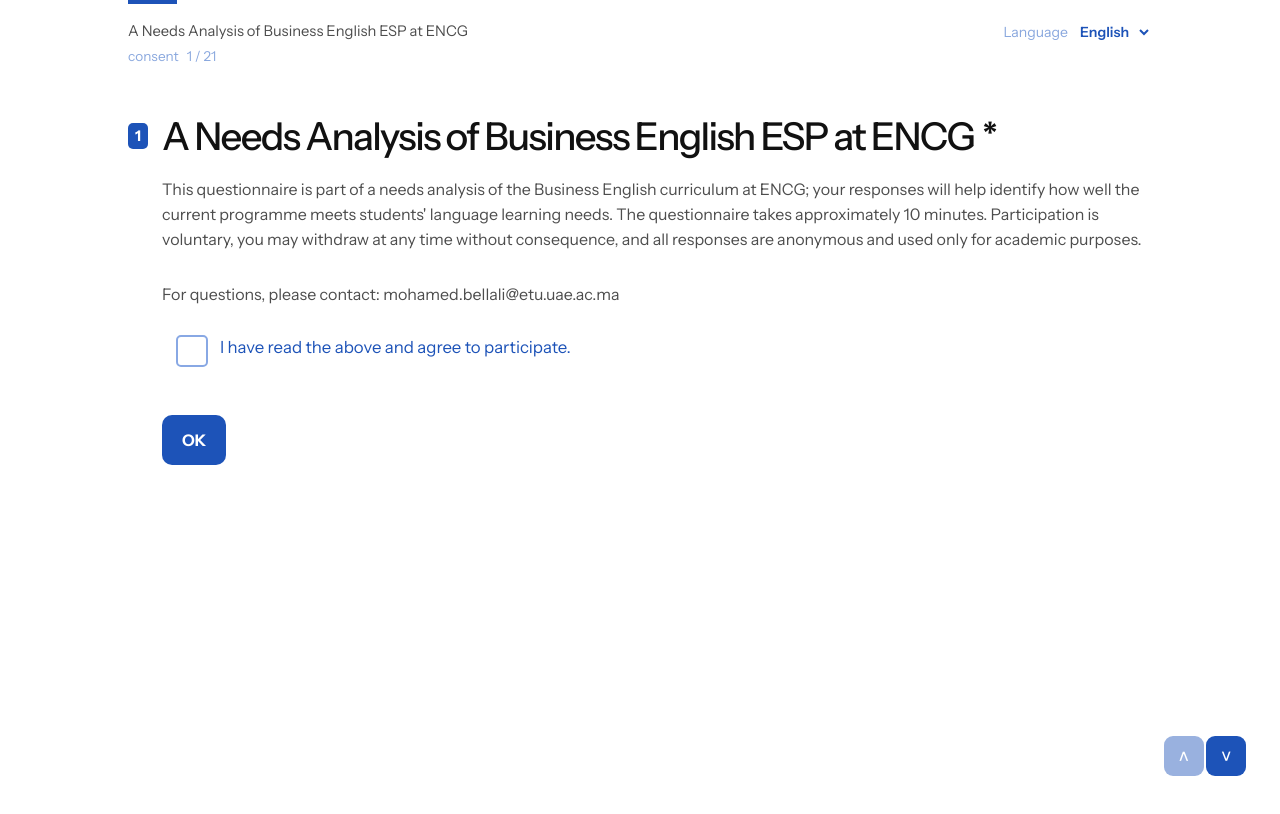
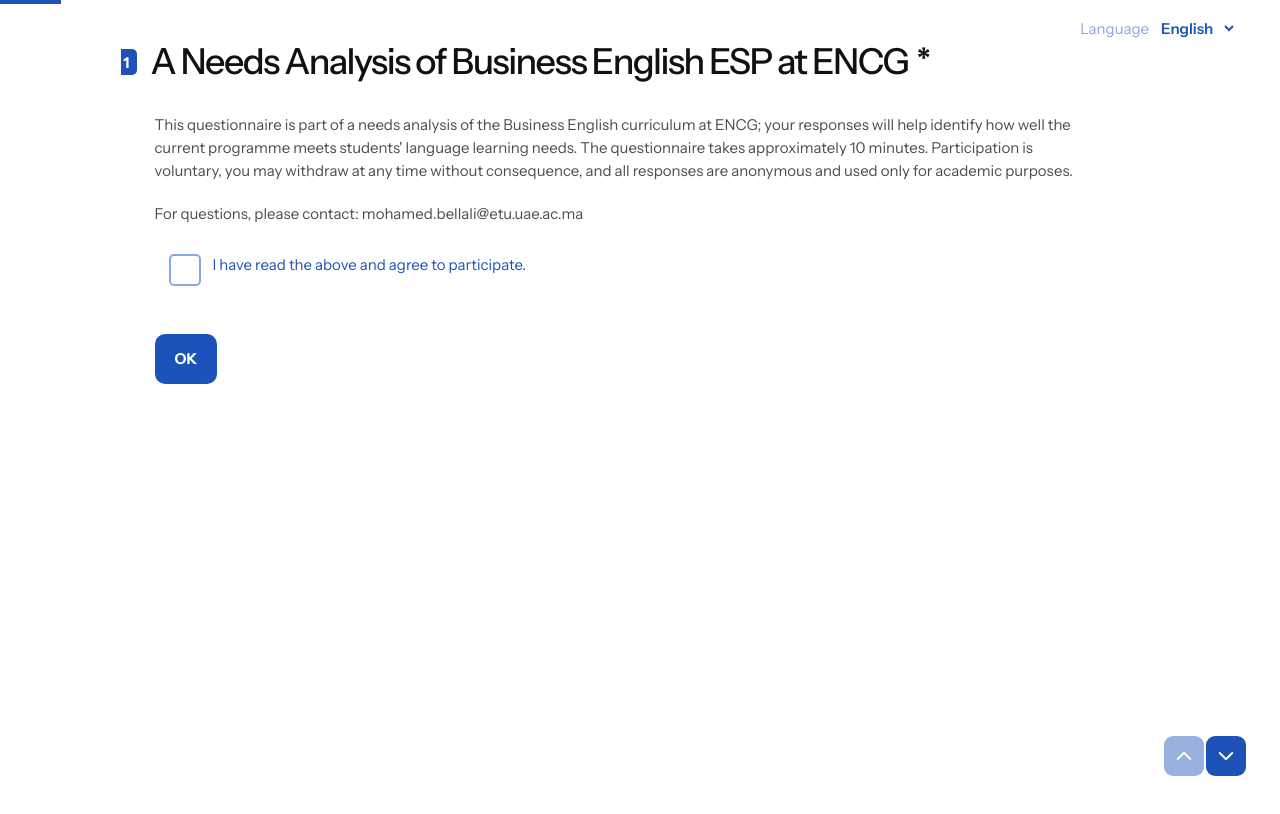
Before and after one commit to DancingPumpkin65/form-online, a React (Vite) app: page / in a window 1280 px wide. Shown: the top 814 px of the page. Built offline with nearby package versions, Linux system fonts and the light colour scheme.

Commit message:
Refactor code structure for improved readability and maintainability

```diff
--- a/src/App.jsx
+++ b/src/App.jsx
@@ -379,14 +379,6 @@
       </div>
 
       <header className="topbar">
-        <div className="topbar-meta">
-          <p className="brand-copy">{getText(survey.meta.title, language)}</p>
-          <div className="progress-summary">
-            <span className="progress-label">{progressLabel}</span>
-            <span className="progress-count">{progressCount}</span>
-          </div>
-        </div>
-
         <label className="language-switcher" htmlFor="language-select">
           <span>{getText(survey.ui.languageLabel, language)}</span>
           <select
@@ -485,7 +477,9 @@
                 disabled={!canMoveUp}
                 aria-label={getText(survey.ui.previous, language)}
               >
-                <span className="nav-chevron nav-chevron-up">&gt;</span>
+                <svg className="nav-chevron-svg" width="16" height="16" viewBox="0 0 16 16" aria-hidden="true">
+                  <path fill="currentColor" d="M6.737 4.612a2 2 0 0 1 2.677.138l5.543 5.543.068.076a1 1 0 0 1-1.406 1.406l-.076-.068L8 6.164l-5.543 5.543a1 1 0 1 1-1.414-1.414L6.586 4.75z"></path>
+                </svg>
               </button>
               <button
                 type="button"
@@ -506,7 +500,9 @@
                 disabled={!canMoveDown}
                 aria-label={activeView.type === "intro" ? getText(survey.ui.continue, language) : getText(survey.ui.next, language)}
               >
-                <span className="nav-chevron nav-chevron-down">&gt;</span>
+                <svg className="nav-chevron-svg" width="16" height="16" viewBox="0 0 16 16" aria-hidden="true">
+                  <path fill="currentColor" d="M6.737 11.388a2 2 0 0 0 2.677-.138l5.543-5.543.068-.076a1 1 0 0 0-1.406-1.406l-.076.068L8 9.836 2.457 4.293a1 1 0 1 0-1.414 1.414l5.543 5.543z"></path>
+                </svg>
               </button>
             </div>
           ) : null}
@@ -569,10 +565,10 @@
               {view.required ? <span className="required-mark">*</span> : null}
             </h2>
           </div>
-          {view.description ? <p className="step-description">{view.description}</p> : null}
         </div>
 
         <div className="field-stack">
+          {view.description ? <p className="field-stack-description">{view.description}</p> : null}
           {view.step.fields.map((field) => (
             <FieldRenderer
               key={field.id}
@@ -759,6 +755,7 @@
 
   if (field.type === "scaleGroup") {
     const hasScaleError = field.items.some((item) => errors[item.id]);
+    const groupError = hasScaleError ? errors[field.items.find((item) => errors[item.id])?.id] : "";
 
     return (
       <div className={`field-card scale-group${hasScaleError ? " error-field" : ""}`}>
@@ -803,10 +800,10 @@
                   </label>
                 ))}
               </div>
-              {errors[item.id] ? <p className="error-text">{errors[item.id]}</p> : null}
             </div>
           ))}
         </div>
+        {groupError ? <p className="error-text scale-group-error">{groupError}</p> : null}
       </div>
     );
   }
@@ -865,7 +862,9 @@
           {selectedOption ? getText(selectedOption.label, language) : getText(survey.ui.selectPlaceholder, language)}
         </span>
         <span className={`select-trigger-chevron${isOpen ? " is-open" : ""}`} aria-hidden="true">
-          &gt;
+          <svg width="16" height="16" viewBox="0 0 16 16">
+            <path fill="currentColor" d="M6.737 11.388a2 2 0 0 0 2.677-.138l5.543-5.543.068-.076a1 1 0 0 0-1.406-1.406l-.076.068L8 9.836 2.457 4.293a1 1 0 1 0-1.414 1.414l5.543 5.543z"></path>
+          </svg>
         </span>
       </button>
 
--- a/styles.css
+++ b/styles.css
@@ -1,5 +1,10 @@
 :root {
   color-scheme: light;
+  --text-xs: 0.9rem;
+  --text-sm: 1rem;
+  --text-md: 1rem;
+  --text-lg: 1.1rem;
+  --text-xl: 1.8rem;
   --bg: #ffffff;
   --ink: #111111;
   --ink-soft: #4d4d4d;
@@ -27,6 +32,9 @@
 }
 
 html {
+  font-size: 15px;
+  overflow-y: scroll;
+  scrollbar-gutter: stable;
   scroll-behavior: smooth;
 }
 
@@ -56,10 +64,12 @@
 }
 
 .top-progress {
-  position: sticky;
+  position: fixed;
   top: 0;
+  left: 0;
+  right: 0;
   z-index: 5;
-  width: 100%;
+  width: 100vw;
   height: 4px;
   background: transparent;
 }
@@ -72,31 +82,10 @@
 }
 
 .topbar {
-  display: flex;
-  align-items: flex-start;
-  justify-content: space-between;
-  gap: 16px;
-  padding: 18px 0 10px;
-}
-
-.topbar-meta {
-  display: grid;
-  gap: 6px;
-}
-
-.brand-copy {
-  margin: 0;
-  color: var(--ink-soft);
-  font-size: 0.92rem;
-  line-height: 1.35;
-}
-
-.progress-summary {
-  display: flex;
-  align-items: center;
-  gap: 8px;
-  color: var(--muted);
-  font-size: 0.85rem;
+  position: absolute;
+  top: 18px;
+  right: 28px;
+  z-index: 8;
 }
 
 .language-switcher {
@@ -104,7 +93,7 @@
   align-items: center;
   gap: 8px;
   color: var(--muted);
-  font-size: 0.88rem;
+  font-size: var(--text-md);
 }
 
 .language-switcher select {
@@ -134,7 +123,7 @@
   border: 1px solid color-mix(in srgb, var(--error) 26%, white);
   background: color-mix(in srgb, var(--error) 8%, white);
   color: var(--error);
-  font-size: 0.95rem;
+  font-size: var(--text-md);
   line-height: 1.5;
 }
 
@@ -218,10 +207,11 @@
   height: 26px;
   padding: 0 6px;
   margin-top: 8px;
+  margin-left: -4px;
   border-radius: 5px;
   background: var(--accent);
   color: white;
-  font-size: 0.92rem;
+  font-size: var(--text-md);
   font-weight: 700;
   line-height: 1;
 }
@@ -230,7 +220,7 @@
 .success-title,
 .section-intro-title {
   margin: 0;
-  font-size: clamp(2rem, 3vw, 3.3rem);
+  font-size: clamp(var(--text-xl), 2.8vw, 3.1rem);
   font-weight: 500;
   line-height: 1.16;
   letter-spacing: -0.045em;
@@ -247,13 +237,21 @@
   max-width: 980px;
   margin: 0 0 0 34px;
   color: var(--ink-soft);
-  font-size: 1rem;
+  font-size: var(--text-sm);
   line-height: 1.55;
 }
 
 .field-stack {
   gap: 14px;
   margin-left: 34px;
+}
+
+.field-stack-description {
+  max-width: 940px;
+  margin: 0 0 6px;
+  color: var(--ink-soft);
+  font-size: var(--text-sm);
+  line-height: 1.55;
 }
 
 .field-card {
@@ -351,7 +349,7 @@
   border-radius: 6px;
   background: #f5f9ff;
   color: var(--accent);
-  font-size: 0.96rem;
+  font-size: var(--text-md);
   font-weight: 500;
   line-height: 1;
 }
@@ -364,7 +362,7 @@
 
 .choice-copy {
   display: block;
-  font-size: clamp(1.08rem, 1.5vw, 1.18rem);
+  font-size: var(--text-md);
   line-height: 1.35;
 }
 
@@ -373,7 +371,7 @@
 }
 
 .choice-grid.long-options .choice-copy {
-  font-size: clamp(1rem, 1.25vw, 1.08rem);
+  font-size: var(--text-sm);
 }
 
 .select-field {
@@ -406,7 +404,7 @@
 
 .select-trigger-copy {
   color: #8eadde;
-  font-size: clamp(1.3rem, 2vw, 1.45rem);
+  font-size: var(--text-lg);
   line-height: 1.25;
 }
 
@@ -421,24 +419,25 @@
   width: 28px;
   height: 28px;
   color: #90ade1;
-  font-size: 1.9rem;
   line-height: 1;
-  transform: rotate(90deg);
   transition: transform 240ms var(--ease-out), color 180ms ease;
 }
 
 .select-trigger-chevron.is-open {
-  transform: rotate(-90deg);
+  transform: rotate(180deg);
 }
 
 .select-panel {
   width: min(100%, 940px);
   margin-top: 18px;
   padding: 28px 30px 18px;
+  min-height: 360px;
+  max-height: 480px;
   border: 1px solid var(--line);
   border-radius: var(--radius-lg);
   background: white;
   box-shadow: 0 18px 46px rgba(29, 83, 184, 0.08);
+  overflow: hidden;
 }
 
 .select-search-row {
@@ -455,7 +454,7 @@
   border: 0;
   background: transparent;
   color: var(--accent);
-  font-size: clamp(1.3rem, 2vw, 1.45rem);
+  font-size: var(--text-lg);
   outline: none;
 }
 
@@ -465,14 +464,15 @@
 
 .select-search-icon {
   color: #90ade1;
-  font-size: 1.5rem;
+  font-size: calc(var(--text-lg) + 0.2rem);
   line-height: 1;
 }
 
 .select-options {
   display: grid;
   gap: 12px;
-  max-height: 420px;
+  min-height: 260px;
+  max-height: 360px;
   padding-top: 22px;
   overflow-y: auto;
 }
@@ -486,7 +486,7 @@
   border-radius: 12px;
   background: var(--panel);
   color: var(--accent);
-  font-size: 1.05rem;
+  font-size: var(--text-sm);
   text-align: left;
   transition:
     background-color 180ms ease,
@@ -504,7 +504,7 @@
 .select-empty-state {
   padding: 10px 4px 4px;
   color: var(--muted);
-  font-size: 0.95rem;
+  font-size: var(--text-xs);
 }
 
 .other-input-wrap {
@@ -533,7 +533,7 @@
 .consent-copy {
   max-width: 980px;
   margin-left: 34px;
-  font-size: clamp(1.05rem, 1.4vw, 1.18rem);
+  font-size: var(--text-md);
   line-height: 1.5;
 }
 
@@ -541,7 +541,7 @@
   max-width: 920px;
   margin: 0 0 8px;
   color: var(--ink-soft);
-  font-size: 1rem;
+  font-size: var(--text-sm);
   line-height: 1.55;
 }
 
@@ -569,7 +569,7 @@
 }
 
 .consent-label-copy {
-  font-size: 1.05rem;
+  font-size: var(--text-sm);
   line-height: 1.45;
   color: var(--accent);
 }
@@ -582,7 +582,7 @@
   border-radius: 16px;
   background: #f9fbff;
   color: var(--ink);
-  font-size: 1.02rem;
+  font-size: var(--text-sm);
   line-height: 1.5;
   outline: none;
   resize: vertical;
@@ -600,7 +600,7 @@
 .field-hint,
 .textarea-counter {
   color: var(--muted);
-  font-size: 0.92rem;
+  font-size: var(--text-xs);
 }
 
 .legend-card {
@@ -616,7 +616,7 @@
 .legend-list {
   display: grid;
   gap: 2px;
-  font-size: clamp(0.98rem, 1.4vw, 1.08rem);
+  font-size: var(--text-md);
   line-height: 1.5;
 }
 
@@ -630,17 +630,18 @@
 }
 
 .scale-head {
-  display: grid;
-  grid-template-columns: minmax(0, 1fr) repeat(5, var(--scale-column-width));
-  align-items: end;
+  display: flex;
+  justify-content: flex-end;
+  align-items: center;
   gap: 14px;
+  width: min(100%, 940px);
   padding: 0 20px 4px;
   color: var(--accent);
-  font-size: 0.95rem;
+  font-size: var(--text-xs);
 }
 
 .scale-head-spacer {
-  opacity: 0;
+  display: none;
 }
 
 .scale-head-value {
@@ -648,7 +649,8 @@
   align-items: center;
   justify-content: center;
   width: var(--scale-column-width);
-  margin: 0 auto;
+  min-width: var(--scale-column-width);
+  margin: 0;
 }
 
 .scale-row {
@@ -664,7 +666,7 @@
 
 .scale-prompt {
   margin: 0;
-  font-size: clamp(1rem, 1.25vw, 1.08rem);
+  font-size: var(--text-md);
   line-height: 1.5;
 }
 
@@ -672,7 +674,7 @@
   display: block;
   margin-top: 4px;
   color: color-mix(in srgb, var(--accent) 72%, white);
-  font-size: 0.92rem;
+  font-size: var(--text-xs);
 }
 
 .scale-circle {
@@ -704,8 +706,13 @@
 .error-text {
   margin: 2px 0 0;
   color: var(--error);
-  font-size: 0.92rem;
+  font-size: var(--text-xs);
   line-height: 1.4;
+}
+
+.scale-group-error {
+  margin-top: 4px;
+  padding-left: 20px;
 }
 
 .error-field .choice-label,
@@ -737,7 +744,7 @@
   padding: 0 20px;
   border: 0;
   border-radius: 10px;
-  font-size: 1rem;
+  font-size: var(--text-sm);
   font-weight: 700;
   transition:
     transform 220ms var(--ease-out),
@@ -781,7 +788,7 @@
 .footer-note {
   margin: 0;
   color: var(--muted);
-  font-size: 0.9rem;
+  font-size: var(--text-xs);
 }
 
 .loader {
@@ -817,7 +824,7 @@
 .section-intro-panel {
   position: relative;
   z-index: 0;
-  width: min(100%, 860px);
+  width: min(100%, 980px);
   padding: 34px 0 0 36px;
 }
 
@@ -838,12 +845,13 @@
 }
 
 .section-intro-title {
-  max-width: 18ch;
+  max-width: none;
+  text-wrap: balance;
 }
 
 .section-intro-copy {
   margin-left: 0;
-  max-width: 740px;
+  max-width: 920px;
   text-wrap: balance;
 }
 
@@ -890,18 +898,9 @@
   transform: none;
 }
 
-.nav-chevron {
-  display: inline-flex;
-  font-size: 1.4rem;
-  line-height: 1;
-}
-
-.nav-chevron-up {
-  transform: rotate(-90deg);
-}
-
-.nav-chevron-down {
-  transform: rotate(90deg);
+.nav-chevron-svg {
+  width: 16px;
+  height: 16px;
 }
 
 .success-state {
@@ -952,7 +951,7 @@
 .support-note {
   max-width: 720px;
   color: var(--ink-soft);
-  font-size: 0.98rem;
+  font-size: var(--text-sm);
   line-height: 1.55;
 }
 
@@ -1089,7 +1088,11 @@
     grid-template-columns: 1fr;
   }
 
-  .scale-head,
+  .scale-head {
+    gap: 8px;
+    padding-inline: 12px;
+  }
+
   .scale-row {
     grid-template-columns: minmax(0, 1fr) repeat(5, 34px);
     gap: 8px;
@@ -1098,17 +1101,18 @@
 
   .scale-head-value {
     width: 34px;
+    min-width: 34px;
   }
 
   .scale-prompt {
-    font-size: 0.98rem;
+    font-size: var(--text-sm);
   }
 }
 
 @media (max-width: 640px) {
   .topbar {
-    flex-direction: column;
-    align-items: stretch;
+    top: 14px;
+    right: 20px;
   }
 
   .language-switcher {
@@ -1118,11 +1122,12 @@
   .question-title,
   .success-title,
   .section-intro-title {
-    font-size: clamp(1.7rem, 8vw, 2.4rem);
+    font-size: clamp(calc(var(--text-xl) - 0.3rem), 7vw, 2.2rem);
   }
 
   .step-description,
   .consent-copy,
+  .field-stack-description,
   .field-stack,
   .nav-row {
     margin-left: 0;
@@ -1150,7 +1155,7 @@
 
   .select-trigger-copy,
   .select-search-input {
-    font-size: 1.15rem;
+    font-size: var(--text-md);
   }
 
   .floating-nav {
```
Also changed, not shown: 7 other files (tests, documents, lock files or other folders).
